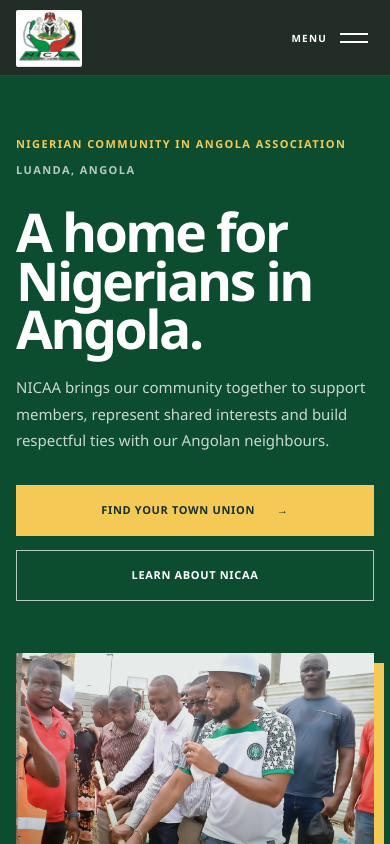
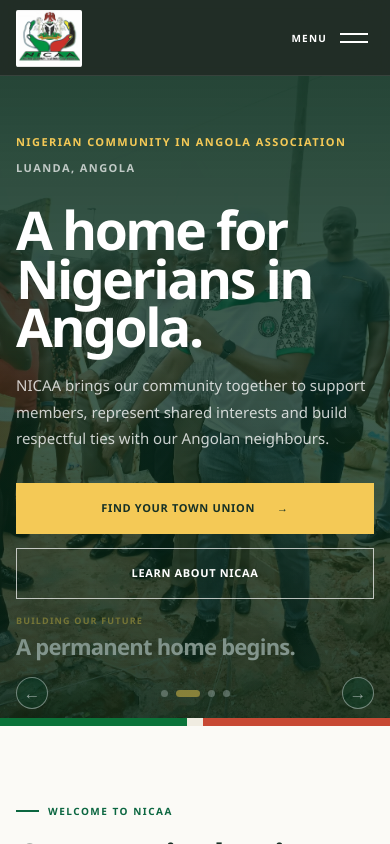
Before and after one commit to kaythewired/nicaa-community, a Next.js app: page / in a window 390 px wide. Shown: the top 844 px of the page. Built offline with nearby package versions, Linux system fonts and the light colour scheme.

Commit message:
Make NICAA welcome carousel full width

```diff
--- a/app/globals.css
+++ b/app/globals.css
@@ -1031,3 +1031,29 @@ a:focus-visible, button:focus-visible, input:focus-visible, textarea:focus-visib
   .nicaa-home__news-list small, .nicaa-home__news-list b { display: none; }
   .nicaa-home__news-list h3 { font-size: 18px; }
 }
+
+/* Full-width welcome carousel */
+.nicaa-home__hero { min-height: min(780px, calc(100svh - 86px)); background: #0c4d30; isolation: isolate; }
+.nicaa-home__hero::before { position: absolute; z-index: 1; inset: 0; background: linear-gradient(90deg, rgba(5,42,25,.88) 0%, rgba(5,42,25,.74) 43%, rgba(5,42,25,.22) 72%, rgba(5,42,25,.32) 100%); content: ""; pointer-events: none; }
+.nicaa-home__hero::after { z-index: 4; pointer-events: none; }
+.nicaa-home__hero-layout { display: block; min-height: min(780px, calc(100svh - 86px)); padding: clamp(74px, 10vw, 142px) 0 clamp(88px, 11vw, 150px); }
+.nicaa-home__hero .nicaa-home__hero-copy { position: relative; z-index: 3; max-width: 660px; }
+.nicaa-home__hero .nicaa-welcome-carousel { position: absolute; z-index: 0; inset: 0; width: 100%; min-height: 100%; box-shadow: none; }
+.nicaa-home__hero .nicaa-welcome-carousel__caption { right: max(40px, calc((100vw - 1440px) / 2)); bottom: 78px; left: auto; width: min(390px, 32vw); }
+.nicaa-home__hero .nicaa-welcome-carousel__controls { right: max(40px, calc((100vw - 1440px) / 2)); bottom: 26px; left: auto; width: min(390px, 32vw); }
+
+@media (max-width: 900px) {
+  .nicaa-home__hero, .nicaa-home__hero-layout { min-height: 680px; }
+  .nicaa-home__hero::before { background: linear-gradient(90deg, rgba(5,42,25,.88), rgba(5,42,25,.55)); }
+  .nicaa-home__hero .nicaa-welcome-carousel__caption { right: 40px; left: auto; width: min(380px, 47vw); }
+  .nicaa-home__hero .nicaa-welcome-carousel__controls { right: 40px; left: auto; width: min(380px, 47vw); }
+}
+
+@media (max-width: 640px) {
+  .nicaa-home__hero, .nicaa-home__hero-layout { min-height: 650px; }
+  .nicaa-home__hero-layout { padding: 58px 0 92px; }
+  .nicaa-home__hero::before { background: linear-gradient(180deg, rgba(5,42,25,.86) 0%, rgba(5,42,25,.68) 63%, rgba(5,42,25,.42) 100%); }
+  .nicaa-home__hero .nicaa-home__hero-copy { max-width: 100%; }
+  .nicaa-home__hero .nicaa-welcome-carousel__caption { right: 16px; bottom: 68px; left: 16px; width: auto; }
+  .nicaa-home__hero .nicaa-welcome-carousel__controls { right: 16px; bottom: 17px; left: 16px; width: auto; }
+}
```
